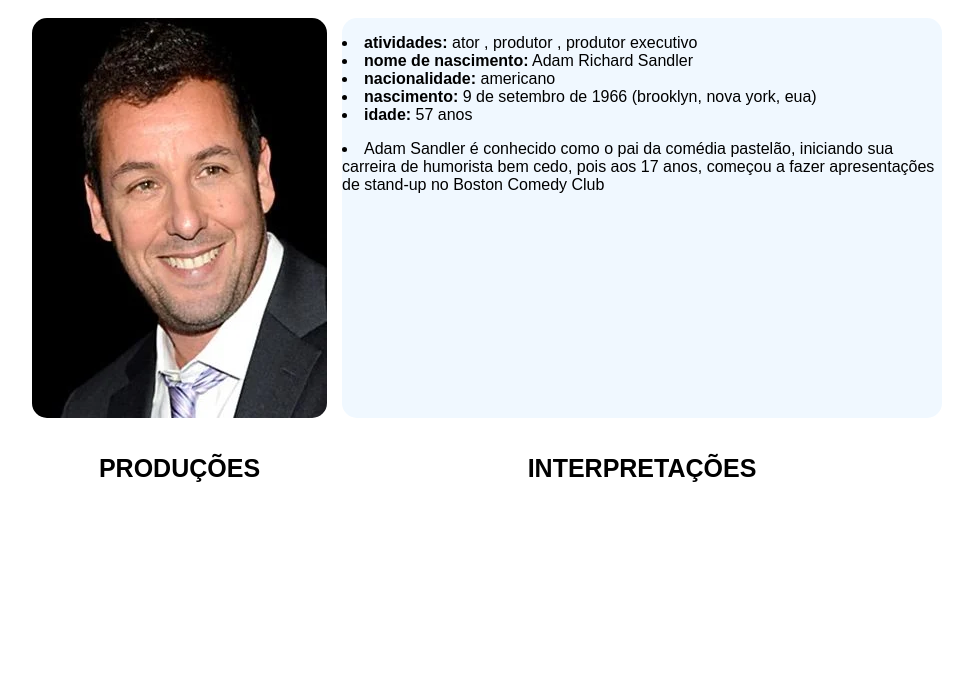
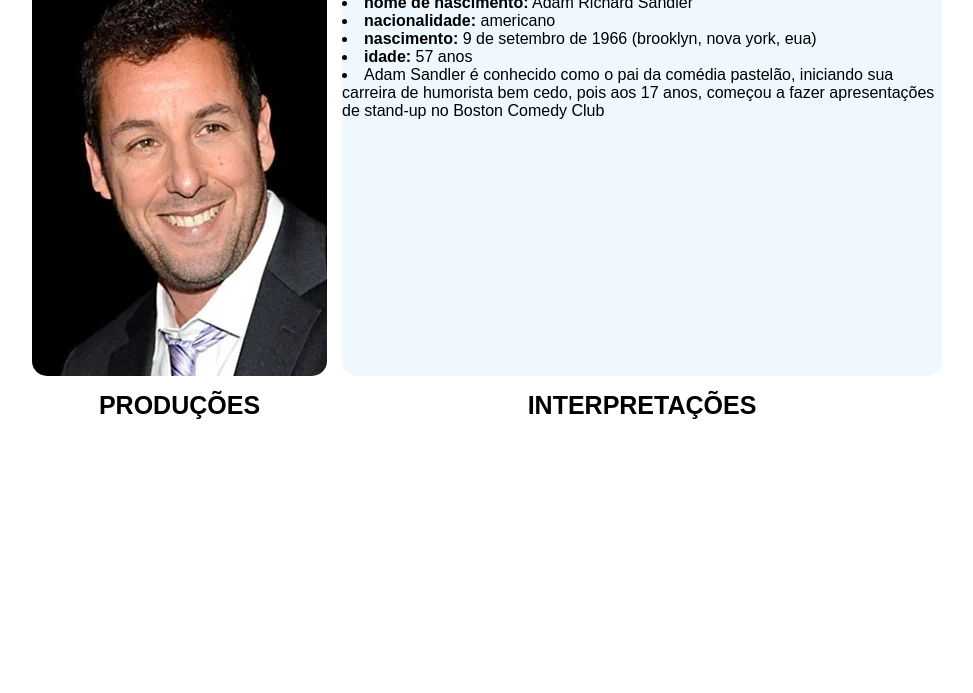
Before and after one commit to MarioArthur880/trabalho-de-pw-responsivo, a plain HTML site: page index.html in a window 1280 px wide. Shown: the part 107-800 px from the top of the page, without its empty margins (153-1126 px from the left). Drawn offline with Linux system fonts and the light colour scheme.

Commit message:
Atualizacao

```diff
--- a/styles.css
+++ b/styles.css
@@ -1,3 +1,8 @@
+*{
+    margin: 0px;
+    padding: 0px;
+}
+
 body{
     margin-top: 25px;
     font-family: sans-serif;
--- a/styles1.css
+++ b/styles1.css
@@ -1,3 +1,8 @@
+*{
+    margin: 0px;
+    padding: 0px;
+}
+
 body{
     margin-top: 25px;
     font-family: sans-serif;
--- a/styles2.css
+++ b/styles2.css
@@ -1,3 +1,8 @@
+*{
+    margin: 0px;
+    padding: 0px;
+}
+
 body {
     margin-top: 25px;
     font-family: sans-serif;
```
